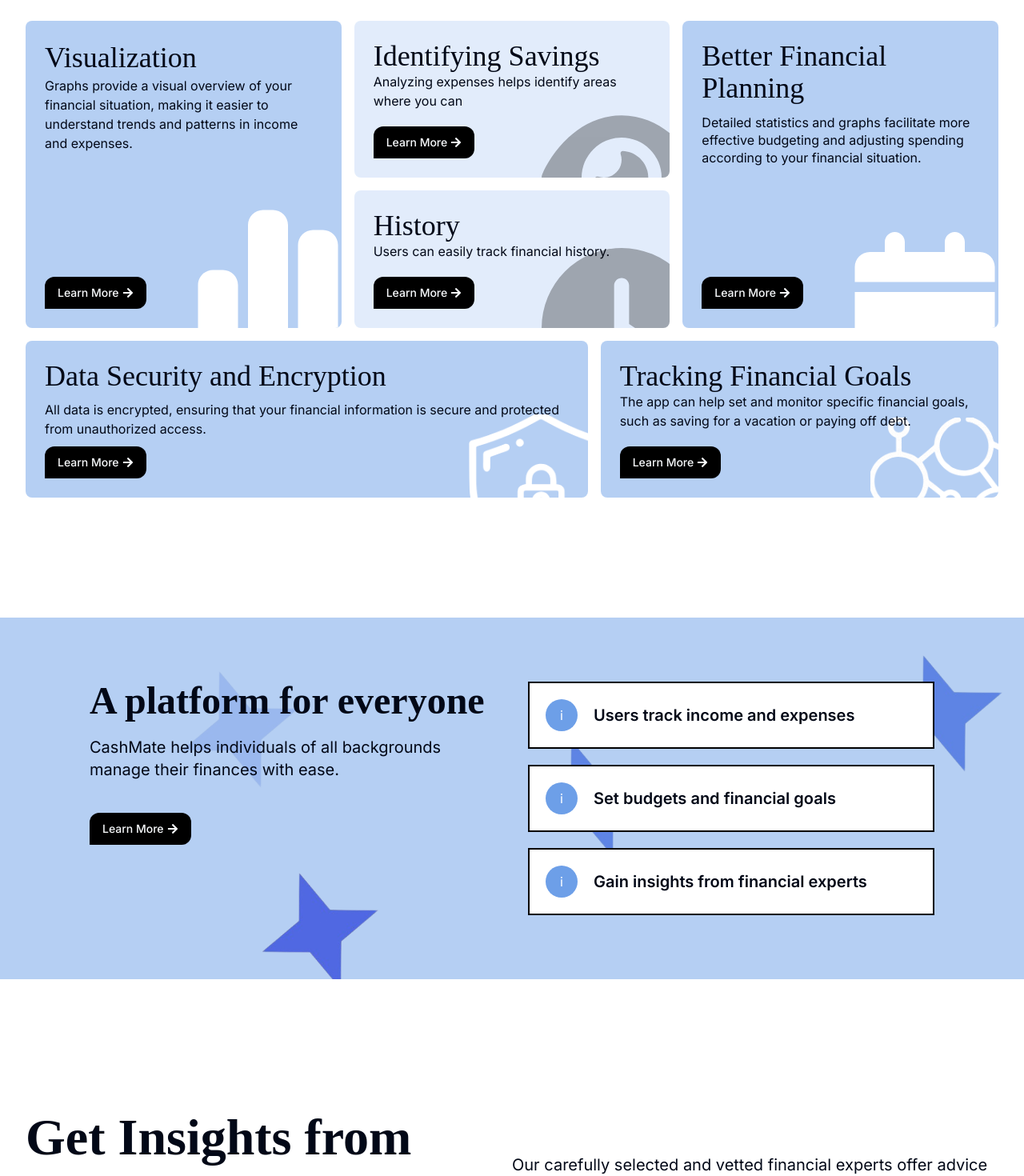
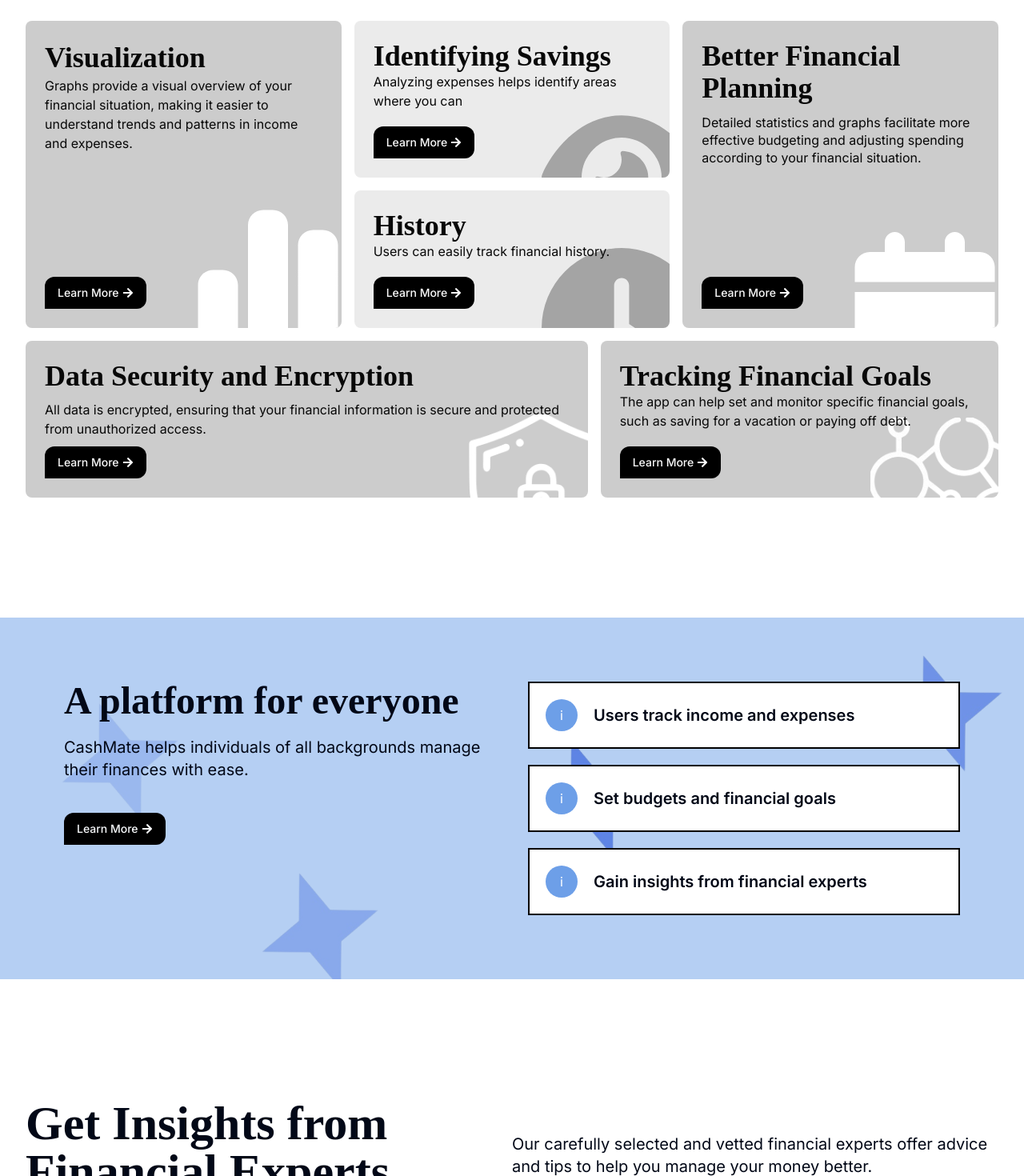
Before and after one commit to Nixk25/cashmate, a Next.js app: page / in a window 1280 px wide. Shown: the part 1100-2570 px from the top of the page at 80% size. Built offline with nearby package versions, Linux system fonts and the light colour scheme.

Commit message:
zaklad respo landing

```diff
--- a/app/page.tsx
+++ b/app/page.tsx
@@ -6,6 +6,7 @@ import Banner from "@/components/(LandingPage)/Banner/Banner";
 import Experts from "@/components/(LandingPage)/Experts/Experts";
 import Pricing from "@/components/(LandingPage)/Pricing/Pricing";
 import GetStarted from "@/components/(LandingPage)/GetStarted/GetStarted";
+import Footer from "@/components/Footer/Footer";
 export default function Home() {
   return (
     <main className="relative h-[90vh]">
@@ -16,6 +17,7 @@ export default function Home() {
       <Experts />
       <Pricing />
       <GetStarted />
+      <Footer />
     </main>
   );
 }
--- a/components/(LandingPage)/Banner/Banner.tsx
+++ b/components/(LandingPage)/Banner/Banner.tsx
@@ -26,8 +26,8 @@ type BenefitProps = {
 
 const Benefit: React.FC<BenefitProps> = ({ heading }) => {
   return (
-    <div className="flex items-center gap-5 p-5 bg-white border-2 border-black">
-      <div className="flex items-center justify-center text-white rounded-full size-10 bg-primary">
+    <div className="flex items-center gap-5 p-5 bg-white border-2 border-black w-full">
+      <div className="flex items-center justify-center text-white rounded-full size-10 bg-primary ">
         i
       </div>
       <h3 className="text-xl font-semibold">{heading}</h3>
@@ -37,17 +37,17 @@ const Benefit: React.FC<BenefitProps> = ({ heading }) => {
 
 const Banner: React.FC = () => {
   return (
-    <section className="relative mt-[150px] p-20 overflow-hidden bg-primary/50">
-      <div className="container flex flex-col gap-10 sm:flex-row">
+    <section className="relative mt-[150px] md:p-20 p-5 overflow-hidden bg-primary/50">
+      <div className=" flex flex-col gap-10 sm:flex-row">
         <div className="flex-1">
-          <h2 className="mb-5 text-5xl font-bold font-playfair">
+          <h2 className="mb-5 text-5xl  w-full font-bold lg:text-start text-center font-playfair">
             A platform for everyone
           </h2>
-          <p className="mb-10 text-xl">
+          <p className="mb-10 text-xl lg:text-start text-center">
             CashMate helps individuals of all backgrounds manage their finances
             with ease.
           </p>
-          <Button className="flex items-center justify-center transition-all bg-black w-max group hover:bg-black hover:brightness-105 hover:scale-105 active:scale-95">
+          <Button className="flex items-center w-max mx-auto lg:mx-0 justify-center transition-all bg-black  group hover:bg-black hover:brightness-105 hover:scale-105 active:scale-95">
             Learn More{" "}
             <FaArrowRight className="ml-1 transition-all group-hover:-rotate-45" />
           </Button>
@@ -61,17 +61,17 @@ const Banner: React.FC = () => {
       <Image
         src={Star}
         alt="star icon for banner"
-        className="absolute size-[200px] -bottom-10 left-[300px]"
+        className="absolute size-[200px] z-[-1] opacity-50 -bottom-10 left-[300px]"
       />
       <Image
         src={Star}
         alt="star icon for banner"
-        className="absolute size-[200px] z-[-1] top-5 right-0"
+        className="absolute size-[200px] z-[-1] opacity-80 top-5 right-0"
       />
       <Image
         src={Star}
         alt="star icon for banner"
-        className="absolute size-[200px] z-[-1] top-10 left-[200px] opacity-30"
+        className="absolute size-[200px] z-[-1] top-20 left-[50px] opacity-30"
       />
       <Image
         src={Star}
--- a/components/(LandingPage)/Experts/Experts.tsx
+++ b/components/(LandingPage)/Experts/Experts.tsx
@@ -56,11 +56,11 @@ const Experts = () => {
   return (
     <section className="mt-[150px]">
       <div className="container">
-        <div className="flex items-center justify-center ">
-          <h2 className="flex-1 font-bold clamp font-playfair">
+        <div className="flex items-center flex-col lg:flex-row justify-center ">
+          <h2 className="flex-1 font-bold text-4xl md:text-6xl mb-5 md:text-start text-center font-playfair">
             Get Insights from Financial Experts
           </h2>
-          <p className="flex-1 text-xl">
+          <p className="flex-1 text-xl text-center md:text-start">
             Our carefully selected and vetted financial experts offer advice and
             tips to help you manage your money better.
           </p>
@@ -73,9 +73,12 @@ const Experts = () => {
         >
           <CarouselContent>
             {experts.map(({ name, description, image }, i) => (
-              <CarouselItem key={i} className="md:basis-1/2 lg:basis-1/3">
-                <Card className="h-[500px] w-[400px] border-2 border-[#1e1e1e] shadow-lg ">
-                  <CardContent className="flex flex-col items-center justify-center p-0 ">
+              <CarouselItem
+                key={i}
+                className="lg:basis-1/2 xl:basis-1/3  cursor-grab active:cursor-grabbing flex lg:justify-start justify-center items-center"
+              >
+                <Card className="h-[600px] w-[300px] sm:w-[400px] border-2 border-[#1e1e1e] shadow-lg  ">
+                  <CardContent className="flex flex-col items-center justify-center p-0 pointer-events-none select-none">
                     <div className="w-full h-[300px]">
                       <Image
                         src={image}
--- a/components/(LandingPage)/Features/Features.tsx
+++ b/components/(LandingPage)/Features/Features.tsx
@@ -65,9 +65,9 @@ const Block = ({ className, ...rest }: BlockProps) => {
 };
 
 const Visualization = () => (
-  <Block className="relative flex flex-col justify-between col-span-12 row-span-4 overflow-hidden md:col-span-4">
+  <Block className="relative flex flex-col justify-between col-span-12 row-span-4 overflow-hidden lg:col-span-4 grayscale hover:grayscale-0  group">
     <div>
-      <h3 className="text-4xl font-medium leading-tight font-playfair">
+      <h3 className="text-4xl font-bold leading-tight font-playfair">
         Visualization
       </h3>
       <p>
@@ -81,7 +81,7 @@ const Visualization = () => (
     </Button>
     <FaChartSimple
       fill="white"
-      className="absolute z-0 -right-2 -bottom-10"
+      className="absolute z-[-1]  group-hover:right-10 transition-all duration-300 -right-2 -bottom-10"
       size={200}
     />
   </Block>
@@ -89,8 +89,8 @@ const Visualization = () => (
 
 const Savings = () => (
   <>
-    <Block className="relative flex flex-col justify-between col-span-6 row-span-2 overflow-hidden bg-primary/20 md:col-span-4">
-      <h3 className="text-4xl font-medium leading-tigh font-playfair">
+    <Block className="relative flex flex-col justify-between col-span-12 row-span-2 overflow-hidden bg-primary/20 lg:col-span-4 grayscale hover:grayscale-0  group">
+      <h3 className="text-4xl font-bold leading-tigh font-playfair">
         Identifying Savings
       </h3>
       <p className="mb-5">
@@ -102,7 +102,7 @@ const Savings = () => (
       </Button>
       <FaEye
         fill="black"
-        className="absolute  z-0 -right-10 -bottom-[100px] opacity-30"
+        className="absolute  z-[-1] -right-10 group-hover:right-10 group-hover:bottom-[20px] transition-all duration-300 -bottom-[100px] opacity-30"
         size={200}
       />
     </Block>
@@ -110,9 +110,9 @@ const Savings = () => (
 );
 
 const FinancialPlanning = () => (
-  <Block className="relative flex flex-col justify-between col-span-4 row-span-4 overflow-hidden leading-snug">
+  <Block className="relative flex flex-col justify-between col-span-12 lg:col-span-4 row-span-4 overflow-hidden leading-snug grayscale hover:grayscale-0  group">
     <div>
-      <h3 className="mb-3 text-4xl font-medium leading-tigh font-playfair">
+      <h3 className="mb-3 text-4xl font-bold leading-tigh font-playfair">
         Better Financial Planning
       </h3>
       <p>
@@ -126,15 +126,15 @@ const FinancialPlanning = () => (
     </Button>
     <FaCalendar
       fill="white"
-      className="absolute z-0 -right-2 -bottom-20 "
+      className="absolute z-[-1] -right-2 group-hover:right-10 transition-all duration-300 -bottom-20 "
       size={200}
     />
   </Block>
 );
 
 const History = () => (
-  <Block className="relative flex flex-col justify-between col-span-6 row-span-2 overflow-hidden bg-primary/20 md:col-span-4">
-    <h3 className="text-4xl font-medium leading-tigh font-playfair">History</h3>
+  <Block className="relative flex flex-col justify-between col-span-12 row-span-2 overflow-hidden bg-primary/20 lg:col-span-4 grayscale hover:grayscale-0  group">
+    <h3 className="text-4xl font-bold leading-tigh font-playfair">History</h3>
     <p className="mb-5">Users can easily track financial history.</p>
     <Button className="flex items-center justify-center transition-all bg-black w-max group hover:bg-black hover:brightness-105 hover:scale-105 active:scale-95">
       Learn More{" "}
@@ -142,15 +142,15 @@ const History = () => (
     </Button>
     <FaClock
       fill="black"
-      className="absolute  z-0 -right-10 -bottom-[100px] opacity-30"
+      className="absolute  z-[-1] -right-10 group-hover:right-10 transition-all -bottom-[100px] opacity-30"
       size={200}
     />
   </Block>
 );
 
 const DataSec = () => (
-  <Block className="relative flex flex-col justify-between col-span-12 overflow-hidden md:col-span-7 ">
-    <h3 className="text-4xl font-medium leading-tigh font-playfair">
+  <Block className="relative flex flex-col justify-between col-span-12 overflow-hidden lg:col-span-7  grayscale hover:grayscale-0    group">
+    <h3 className="text-4xl font-bold leading-tigh font-playfair">
       Data Security and Encryption
     </h3>
     <p>
@@ -167,14 +167,14 @@ const DataSec = () => (
       width={200}
       height={200}
       alt="Chart icon "
-      className="absolute z-0 -right-10 -bottom-24 "
+      className="absolute z-[-1] -right-10 -bottom-24  group-hover:right-10 transition-all duration-300"
     />
   </Block>
 );
 const Goals = () => (
-  <Block className="relative flex flex-col justify-between col-span-12 overflow-hidden md:col-span-5 ">
+  <Block className="relative flex flex-col justify-between col-span-12 overflow-hidden lg:col-span-5  grayscale hover:grayscale-0  group">
     <div className="relative z-10 mb-5">
-      <h3 className="text-4xl font-medium leading-tigh font-playfair">
+      <h3 className="text-4xl font-bold leading-tigh font-playfair">
         Tracking Financial Goals
       </h3>
       <p>
@@ -191,7 +191,7 @@ const Goals = () => (
       width={200}
       height={200}
       alt="Chart icon "
-      className="absolute z-0 -right-10 -bottom-[100px] "
+      className="absolute z-[-1] -right-10 -bottom-[100px]  group-hover:right-10 transition-all duration-300"
     />
   </Block>
 );
--- a/components/(LandingPage)/Hero/Hero.tsx
+++ b/components/(LandingPage)/Hero/Hero.tsx
@@ -6,10 +6,10 @@ const Hero = () => {
       id="hero"
       className="container flex flex-col items-center justify-center h-full pb-10 text-center border-b border-slate-700"
     >
-      <h1 className="relative z-10 leading-tight text-center clamp md:leading-tight font-playfair">
+      <h1 className="relative z-10 leading-tight text-center clamp  font-playfair text-3xl mt-20 font-medium   ">
         Take Control of Your Finances with CashMate
       </h1>
-      <p className="relative z-10 sm-clamp ">
+      <p className="relative z-10 sm-clamp max-w-3xl ">
         Manage your income and expenses easily and securely, without sharing
         your bank account details.
       </p>
--- a/components/(LandingPage)/HeroDesc/HeroDesc.tsx
+++ b/components/(LandingPage)/HeroDesc/HeroDesc.tsx
@@ -6,7 +6,7 @@ export function HeroDesc() {
   return (
     <section className="my-10">
       <div className="container">
-        <div className="flex gap-20 ">
+        <div className="flex flex-col lg:flex-row gap-10 ">
           <LeftSideHero />
           <RightSideHero />
         </div>
--- a/components/(LandingPage)/RightSideHero/RightSideHero.tsx
+++ b/components/(LandingPage)/RightSideHero/RightSideHero.tsx
@@ -5,7 +5,7 @@ import { FaStar, FaHandsClapping } from "react-icons/fa6";
 
 const RightSideHero = () => {
   return (
-    <div className="flex flex-1 gap-10">
+    <div className="flex flex-1 flex-col md:flex-row gap-10">
       <RatingCard />
 
       <div className="flex flex-col justify-between flex-1 p-5 rounded-lg bg-primary/40">
--- a/components/ui/PricingCard.tsx
+++ b/components/ui/PricingCard.tsx
@@ -28,7 +28,7 @@ const PricingCard = ({
   textColor,
 }: PricingCardPropsType) => {
   return (
-    <Card className="p-0 h-[530px] min-w-[400px]  flex flex-col justify-between">
+    <Card className="p-0 h-[530px] min-w-[300px]  flex flex-col justify-between">
       <CardContent className="p-0">
         <CardHeader className={`py-10 bg-${color} rounded-md m-1`}>
           <span className={`text-sm text-${textColor} opacity-80`}>
```
Also changed, not shown: components/(LandingPage)/GetStarted/GetStarted.tsx (+7 -9 lines), components/(LandingPage)/Pricing/Pricing.tsx (+5 -3 lines), components/Footer/Footer.tsx (added, +30 -0 lines), components/ui/input.tsx (added, +25 -0 lines).
